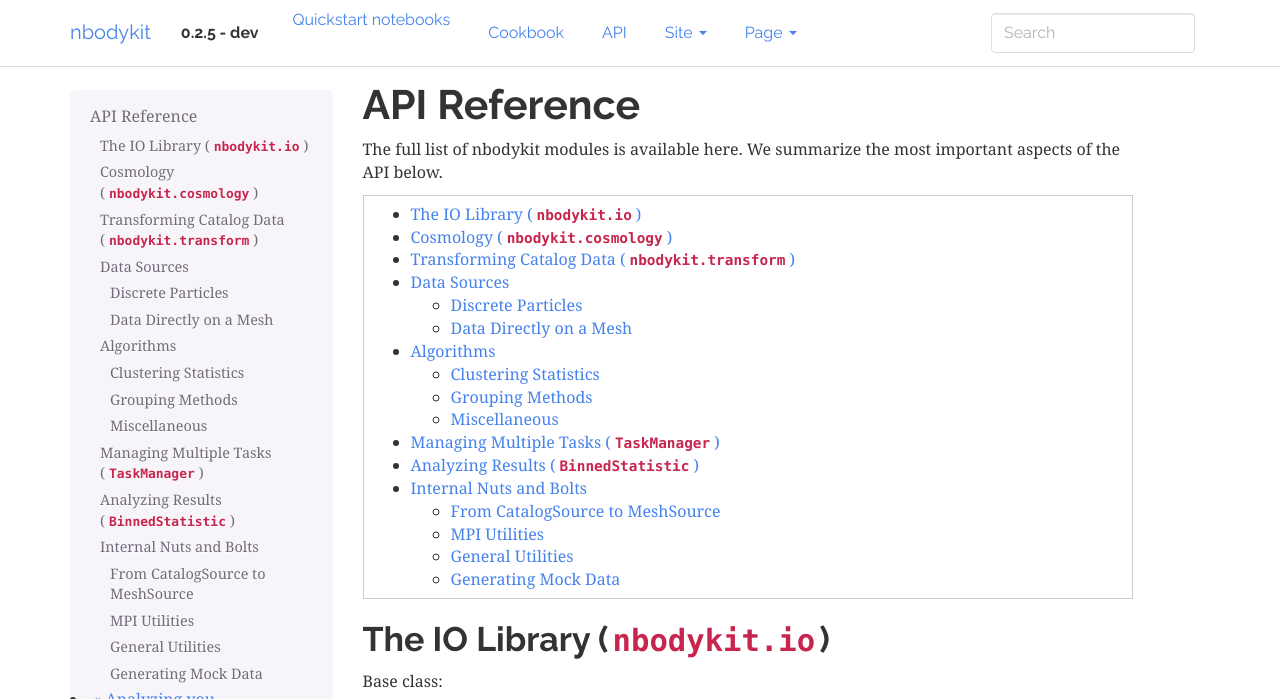
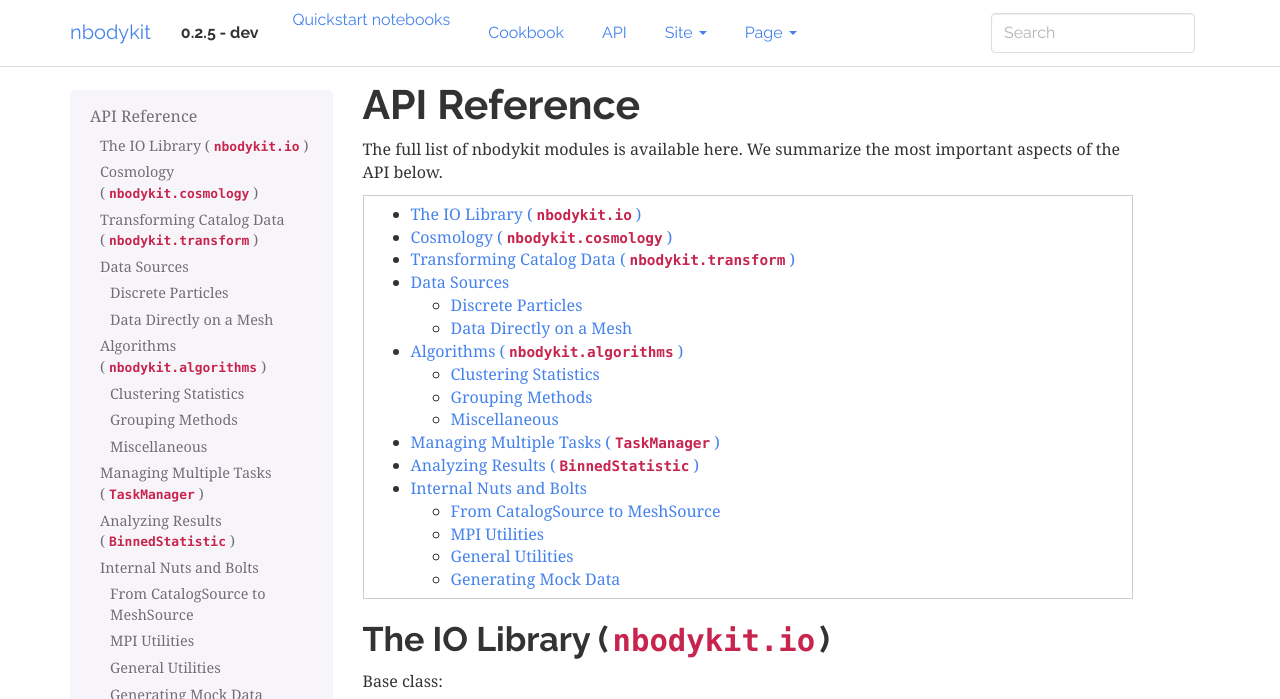
Before and after one commit to bccp/nbodykit, a Sphinx documentation site: the page built from docs/source/api/api.rst, in a window 1280 px wide and 900 px high, cut to the strip 0-699 px from the top of the window. Built offline with Sphinx 7.4.7, drawn with Linux system fonts in a browser that asks for light colours; some of the changed text lies outside the part shown.

Commit message:
link to algorithms module

```diff
--- a/docs/source/api/api.rst
+++ b/docs/source/api/api.rst
@@ -121,8 +121,8 @@ And subclasses:
 
 .. _api-algorithms:
 
-Algorithms
-----------
+Algorithms (:mod:`nbodykit.algorithms`)
+---------------------------------------
 
 Clustering Statistics
 ^^^^^^^^^^^^^^^^^^^^^
```
